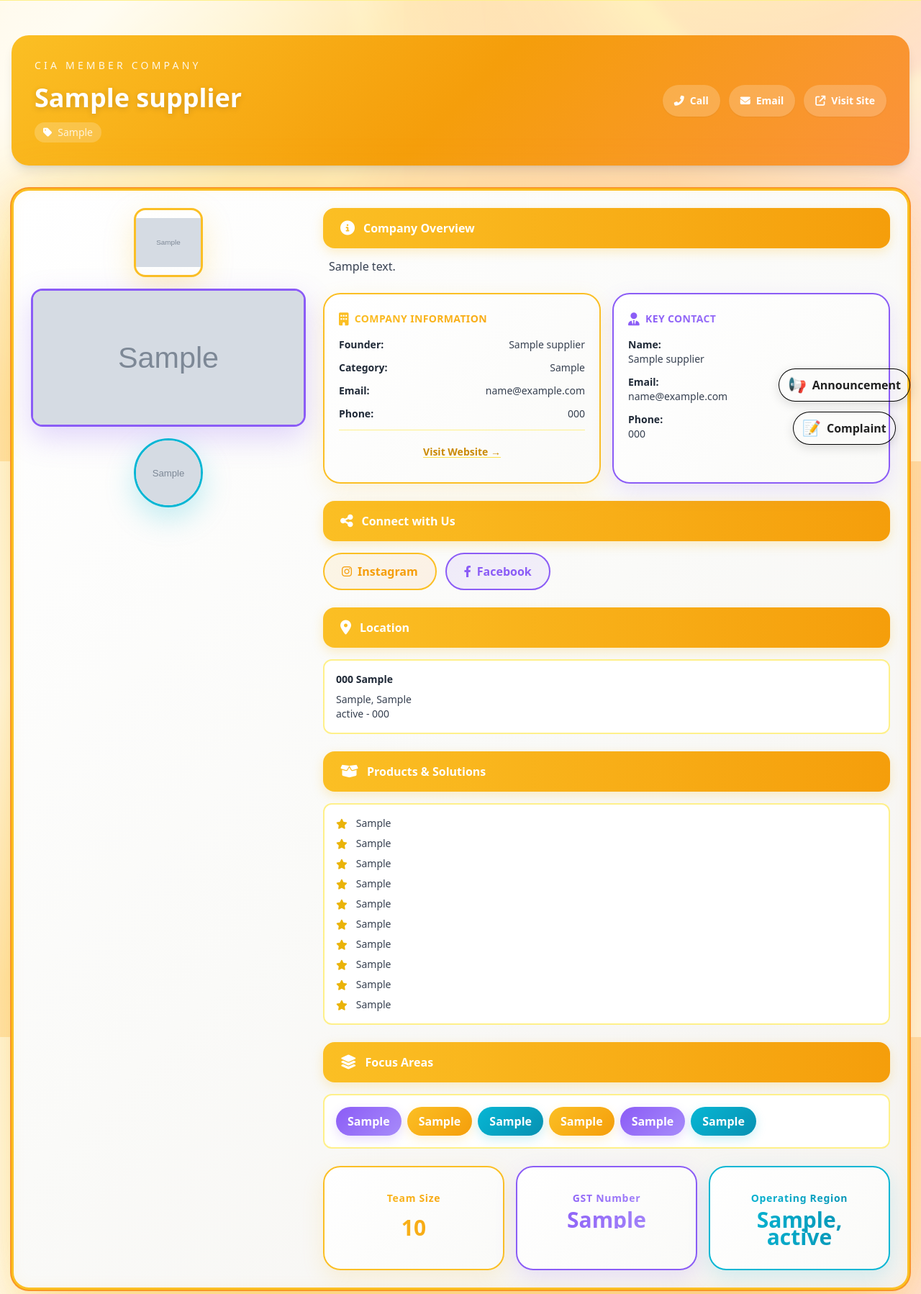
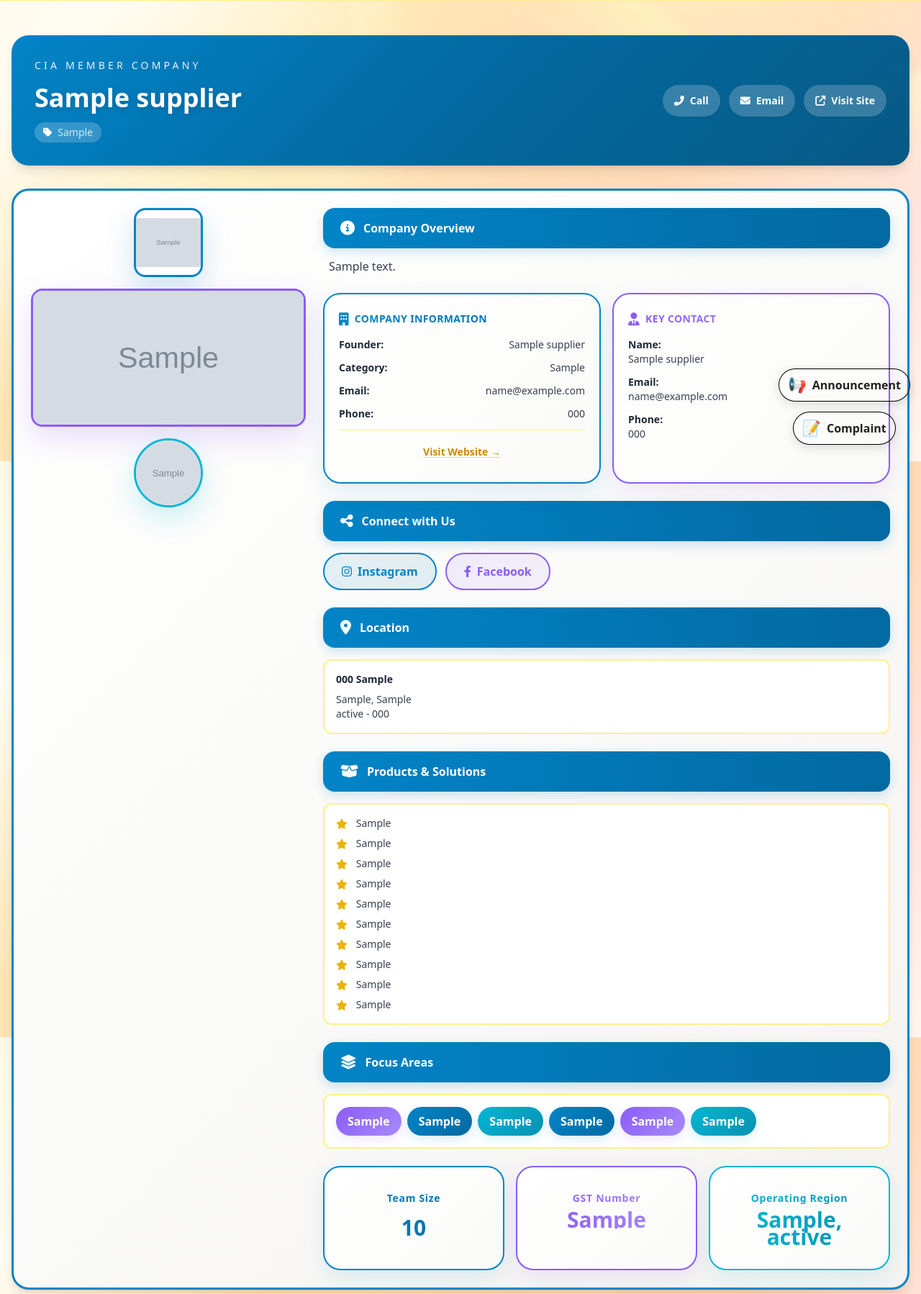
Before and after one commit to techspire01/ciadev, a Django app: a page that uses app/templates/supplier_detail.html in a window 1280 px wide. Shown: the part 159-1957 px from the top of the page at 72% size. Run offline with Django 5.2, Linux system fonts and the light colour scheme; tables that the repository leaves empty hold one stand-in row (values such as "Sample post"); grey boxes marked "Sample" are stand-in pictures; some libraries are stand-ins or nearby versions.

Commit message:
UI Enhancements: Professional blue theme for supplier_detail with lightbox gallery, 1:1 image ratio, and improved styling across all pages

```diff
--- a/app/templates/supplier_detail.html
+++ b/app/templates/supplier_detail.html
@@ -104,43 +104,31 @@
         /* Enhanced container styling */
         .supplier-card {
             background: linear-gradient(135deg, #FFFFFF 0%, #FAFAF8 50%, #F5F3F0 100%);
-            border: 3px solid;
-            border-color: #FBBF24;
+            border: 3px solid #0284c7;
             box-shadow:
-                0 0 0 1px #F59E0B,
-                0 0 0 2px #FB923C,
-                0 40px 80px -20px rgba(251, 191, 36, 0.35),
-                0 0 60px rgba(251, 191, 36, 0.25),
+                0 0 0 1px #0284c7,
+                0 0 0 2px #0369a1,
+                0 40px 80px -20px rgba(2, 132, 199, 0.2),
+                0 0 60px rgba(2, 132, 199, 0.15),
                 inset 0 1px 0 rgba(255, 255, 255, 0.9),
-                inset -1px -1px 20px rgba(251, 191, 36, 0.05);
-            animation: containerGlow 3s ease-in-out infinite;
+                inset -1px -1px 20px rgba(2, 132, 199, 0.03);
+            transition: all 0.3s ease;
         }
 
-        @keyframes containerGlow {
-            0%, 100% {
-                box-shadow:
-                    0 0 0 1px #F59E0B,
-                    0 0 0 2px #FB923C,
-                    0 40px 80px -20px rgba(251, 191, 36, 0.35),
-                    0 0 60px rgba(251, 191, 36, 0.25),
-                    inset 0 1px 0 rgba(255, 255, 255, 0.9),
-                    inset -1px -1px 20px rgba(251, 191, 36, 0.05);
-            }
-            50% {
-                box-shadow:
-                    0 0 0 1px #F59E0B,
-                    0 0 0 2px #FB923C,
-                    0 40px 80px -20px rgba(251, 191, 36, 0.45),
-                    0 0 80px rgba(251, 191, 36, 0.35),
-                    inset 0 1px 0 rgba(255, 255, 255, 0.9),
-                    inset -1px -1px 20px rgba(251, 191, 36, 0.08);
-            }
+        .supplier-card:hover {
+            box-shadow:
+                0 0 0 1px #0284c7,
+                0 0 0 2px #0369a1,
+                0 40px 80px -20px rgba(2, 132, 199, 0.3),
+                0 0 80px rgba(2, 132, 199, 0.25),
+                inset 0 1px 0 rgba(255, 255, 255, 0.9),
+                inset -1px -1px 20px rgba(2, 132, 199, 0.05);
         }
 
-        /* Header section with warm gradient */
+        /* Header section with professional gradient */
         .detail-header {
-            background: linear-gradient(135deg, #FBBF24 0%, #F59E0B 50%, #FB923C 100%);
-            box-shadow: 0 20px 60px rgba(251, 191, 36, 0.3);
+            background: linear-gradient(135deg, #0284c7 0%, #0369a1 50%, #075985 100%);
+            box-shadow: 0 20px 60px rgba(2, 132, 199, 0.3);
         }
 
         .detail-header h1 {
@@ -151,31 +139,31 @@
         /* Enhanced info cards with varied colors */
         .info-card {
             background: linear-gradient(135deg, #FFFFFF 0%, #FAFAF8 100%);
-            border: 2px solid #FBBF24;
+            border: 2px solid #0284c7;
             border-radius: 1.5rem;
-            box-shadow: 0 10px 30px rgba(251, 191, 36, 0.15);
+            box-shadow: 0 10px 30px rgba(2, 132, 199, 0.12);
             transition: all 0.3s ease;
             overflow: hidden;
         }
 
         .info-card:hover {
             transform: translateY(-5px);
-            box-shadow: 0 20px 50px rgba(251, 191, 36, 0.25);
-            border-color: #F59E0B;
+            box-shadow: 0 20px 50px rgba(2, 132, 199, 0.2);
+            border-color: #0369a1;
         }
 
         .info-card:nth-child(2) {
             border-color: #8b5cf6;
-            box-shadow: 0 10px 30px rgba(139, 92, 246, 0.15);
+            box-shadow: 0 10px 30px rgba(139, 92, 246, 0.12);
         }
 
         .info-card:nth-child(2):hover {
-            box-shadow: 0 20px 50px rgba(139, 92, 246, 0.25);
+            box-shadow: 0 20px 50px rgba(139, 92, 246, 0.2);
             border-color: #a78bfa;
         }
 
         .info-card h5 {
-            background: linear-gradient(90deg, #FBBF24, #F59E0B);
+            background: linear-gradient(90deg, #0284c7, #0369a1);
             -webkit-background-clip: text;
             -webkit-text-fill-color: transparent;
             background-clip: text;
@@ -195,36 +183,36 @@
             align-items: center;
             gap: 0.75rem;
             padding: 1rem 1.5rem;
-            background: linear-gradient(90deg, #FBBF24 0%, #F59E0B 100%);
+            background: linear-gradient(90deg, #0284c7 0%, #0369a1 100%);
             border-radius: 1rem;
             color: white;
             font-weight: 700;
-            box-shadow: 0 5px 15px rgba(251, 191, 36, 0.25);
+            box-shadow: 0 5px 15px rgba(2, 132, 199, 0.2);
         }
 
         .section-header:nth-of-type(2) {
             background: linear-gradient(90deg, #06b6d4 0%, #0891b2 100%);
-            box-shadow: 0 5px 15px rgba(6, 182, 212, 0.25);
+            box-shadow: 0 5px 15px rgba(6, 182, 212, 0.2);
         }
 
         .section-header:nth-of-type(3) {
             background: linear-gradient(90deg, #8b5cf6 0%, #a78bfa 100%);
-            box-shadow: 0 5px 15px rgba(139, 92, 246, 0.25);
+            box-shadow: 0 5px 15px rgba(139, 92, 246, 0.2);
         }
 
         .section-header:nth-of-type(4) {
             background: linear-gradient(90deg, #ec4899 0%, #f472b6 100%);
-            box-shadow: 0 5px 15px rgba(236, 72, 153, 0.25);
+            box-shadow: 0 5px 15px rgba(236, 72, 153, 0.2);
         }
 
         .section-header:nth-of-type(5) {
             background: linear-gradient(90deg, #10b981 0%, #34d399 100%);
-            box-shadow: 0 5px 15px rgba(16, 185, 129, 0.25);
+            box-shadow: 0 5px 15px rgba(16, 185, 129, 0.2);
         }
 
         .section-header:nth-of-type(6) {
-            background: linear-gradient(90deg, #f97316 0%, #fb923c 100%);
-            box-shadow: 0 5px 15px rgba(249, 115, 22, 0.25);
+            background: linear-gradient(90deg, #e11d48 0%, #f43f5e 100%);
+            box-shadow: 0 5px 15px rgba(225, 29, 72, 0.2);
         }
 
         .section-header i {
@@ -234,43 +222,45 @@
         /* Featured image styling with varied colors */
         .featured-image {
             border-radius: 2rem;
-            border: 3px solid #FBBF24;
-            box-shadow: 0 15px 40px rgba(251, 191, 36, 0.25);
+            border: 3px solid #0284c7;
+            box-shadow: 0 15px 40px rgba(2, 132, 199, 0.2);
             transition: all 0.3s ease;
             overflow: hidden;
         }
 
         .featured-image:nth-of-type(2) {
             border-color: #8b5cf6;
-            box-shadow: 0 15px 40px rgba(139, 92, 246, 0.25);
+            box-shadow: 0 15px 40px rgba(139, 92, 246, 0.2);
         }
 
         .featured-image:nth-of-type(3) {
             border-color: #06b6d4;
-            box-shadow: 0 15px 40px rgba(6, 182, 212, 0.25);
+            box-shadow: 0 15px 40px rgba(6, 182, 212, 0.2);
         }
 
         .featured-image:hover {
             transform: scale(1.02);
-            box-shadow: 0 25px 60px rgba(251, 191, 36, 0.35);
+            box-shadow: 0 25px 60px rgba(2, 132, 199, 0.3);
         }
 
         .featured-image:nth-of-type(2):hover {
-            box-shadow: 0 25px 60px rgba(139, 92, 246, 0.35);
+            box-shadow: 0 25px 60px rgba(139, 92, 246, 0.3);
         }
 
         .featured-image:nth-of-type(3):hover {
-            box-shadow: 0 25px 60px rgba(6, 182, 212, 0.35);
+            box-shadow: 0 25px 60px rgba(6, 182, 212, 0.3);
         }
 
-        /* Product gallery with varied colors */
+        /* Product gallery with varied colors and 1:1 aspect ratio */
         .product-gallery-item {
             position: relative;
             overflow: hidden;
             border-radius: 1.5rem;
-            border: 2px solid #FBBF24;
+            border: 2px solid #0284c7;
             transition: all 0.3s ease;
             cursor: pointer;
+            aspect-ratio: 1 / 1;
+            object-fit: cover;
         }
 
         .product-gallery-item:nth-child(2n) {
@@ -309,32 +299,116 @@
             left: 0;
             right: 0;
             bottom: 0;
-            background: linear-gradient(135deg, rgba(251, 191, 36, 0.4), rgba(251, 146, 60, 0.3));
+            background: linear-gradient(135deg, rgba(2, 132, 199, 0.3), rgba(3, 105, 161, 0.2));
             opacity: 0;
             transition: opacity 0.3s ease;
         }
 
         .product-gallery-item:nth-child(2n)::after {
-            background: linear-gradient(135deg, rgba(139, 92, 246, 0.4), rgba(167, 139, 250, 0.3));
+            background: linear-gradient(135deg, rgba(139, 92, 246, 0.3), rgba(167, 139, 250, 0.2));
         }
 
         .product-gallery-item:nth-child(3n)::after {
-            background: linear-gradient(135deg, rgba(6, 182, 212, 0.4), rgba(34, 211, 238, 0.3));
+            background: linear-gradient(135deg, rgba(6, 182, 212, 0.3), rgba(34, 211, 238, 0.2));
         }
 
         .product-gallery-item:nth-child(4n)::after {
-            background: linear-gradient(135deg, rgba(236, 72, 153, 0.4), rgba(244, 114, 182, 0.3));
+            background: linear-gradient(135deg, rgba(236, 72, 153, 0.3), rgba(244, 114, 182, 0.2));
         }
 
         .product-gallery-item:hover::after {
             opacity: 1;
         }
 
+        /* Image modal styling */
+        .image-modal {
+            display: none;
+            position: fixed;
+            top: 0;
+            left: 0;
+            width: 100%;
+            height: 100%;
+            background: rgba(0, 0, 0, 0.7);
+            backdrop-filter: blur(4px);
+            z-index: 9999;
+            align-items: center;
+            justify-content: center;
+            padding: 1rem;
+        }
+
+        .image-modal.active {
+            display: flex;
+        }
+
+        .image-modal-content {
+            position: relative;
+            max-width: 90vw;
+            max-height: 90vh;
+            background: white;
+            border-radius: 1rem;
+            overflow: hidden;
+            box-shadow: 0 25px 80px rgba(0, 0, 0, 0.3);
+        }
+
+        .image-modal img {
+            width: 100%;
+            height: 100%;
+            object-fit: contain;
+        }
+
+        .modal-close {
+            position: absolute;
+            top: 1rem;
+            right: 1rem;
+            background: rgba(0, 0, 0, 0.5);
+            color: white;
+            border: none;
+            border-radius: 50%;
+            width: 2.5rem;
+            height: 2.5rem;
+            font-size: 1.5rem;
+            cursor: pointer;
+            transition: all 0.3s ease;
+            z-index: 10000;
+        }
+
+        .modal-close:hover {
+            background: rgba(0, 0, 0, 0.8);
+            transform: rotate(90deg);
+        }
+
+        .modal-nav {
+            position: absolute;
+            top: 50%;
+            transform: translateY(-50%);
+            background: rgba(0, 0, 0, 0.5);
+            color: white;
+            border: none;
+            padding: 1rem;
+            cursor: pointer;
+            font-size: 1.5rem;
+            border-radius: 0.5rem;
+            transition: all 0.3s ease;
+            z-index: 10000;
+        }
+
+        .modal-nav:hover {
+            background: rgba(0, 0, 0, 0.8);
+        }
+
+        .modal-nav.prev {
+            left: 1rem;
+        }
+
+        .modal-nav.next {
+            right: 1rem;
+        }
+
         /* Social buttons with varied colors */
         .social-btn {
-            background: linear-gradient(135deg, rgba(251, 191, 36, 0.1), rgba(251, 146, 60, 0.1));
-            border: 2px solid #FBBF24;
-            color: #F59E0B;
+            background: linear-gradient(135deg, rgba(2, 132, 199, 0.1), rgba(3, 105, 161, 0.1));
+            border: 2px solid #0284c7;
+            color: #0284c7;
             border-radius: 2rem;
             padding: 0.75rem 1.5rem;
             font-weight: 700;
@@ -366,67 +440,68 @@
 
         /* Tag styling with varied colors */
         .focus-tag {
-            background: linear-gradient(135deg, #FBBF24 0%, #F59E0B 100%);
+            background: linear-gradient(135deg, #0284c7 0%, #0369a1 100%);
             color: white;
             padding: 0.5rem 1rem;
             border-radius: 2rem;
             font-weight: 600;
-            box-shadow: 0 5px 15px rgba(251, 191, 36, 0.2);
+            box-shadow: 0 5px 15px rgba(2, 132, 199, 0.15);
             transition: all 0.3s ease;
             display: inline-block;
         }
 
         .focus-tag:nth-child(odd) {
             background: linear-gradient(135deg, #8b5cf6 0%, #a78bfa 100%);
-            box-shadow: 0 5px 15px rgba(139, 92, 246, 0.2);
+            box-shadow: 0 5px 15px rgba(139, 92, 246, 0.15);
         }
 
         .focus-tag:nth-child(3n) {
             background: linear-gradient(135deg, #06b6d4 0%, #0891b2 100%);
-            box-shadow: 0 5px 15px rgba(6, 182, 212, 0.2);
+            box-shadow: 0 5px 15px rgba(6, 182, 212, 0.15);
         }
 
         .focus-tag:hover {
             transform: translateY(-2px);
-            box-shadow: 0 8px 20px rgba(0, 0, 0, 0.2);
+            box-shadow: 0 8px 20px rgba(0, 0, 0, 0.15);
         }
 
         /* Stat cards with varied color gradients */
         .stat-card {
             background: linear-gradient(135deg, #FFFFFF 0%, #FAFAF8 100%);
-            border: 2px solid #FBBF24;
+            border: 2px solid #0284c7;
             border-radius: 1.5rem;
             padding: 2rem;
             text-align: center;
             transition: all 0.3s ease;
-            box-shadow: 0 10px 30px rgba(251, 191, 36, 0.15);
+            box-shadow: 0 10px 30px rgba(2, 132, 199, 0.12);
+            user-select: none;
         }
 
         .stat-card:nth-child(2) {
             border-color: #8b5cf6;
-            box-shadow: 0 10px 30px rgba(139, 92, 246, 0.15);
+            box-shadow: 0 10px 30px rgba(139, 92, 246, 0.12);
         }
 
         .stat-card:nth-child(3) {
             border-color: #06b6d4;
-            box-shadow: 0 10px 30px rgba(6, 182, 212, 0.15);
+            box-shadow: 0 10px 30px rgba(6, 182, 212, 0.12);
         }
 
         .stat-card:hover {
             transform: translateY(-5px);
-            box-shadow: 0 20px 50px rgba(251, 191, 36, 0.25);
+            box-shadow: 0 20px 50px rgba(2, 132, 199, 0.2);
         }
 
         .stat-card:nth-child(2):hover {
-            box-shadow: 0 20px 50px rgba(139, 92, 246, 0.25);
+            box-shadow: 0 20px 50px rgba(139, 92, 246, 0.2);
         }
 
         .stat-card:nth-child(3):hover {
-            box-shadow: 0 20px 50px rgba(6, 182, 212, 0.25);
+            box-shadow: 0 20px 50px rgba(6, 182, 212, 0.2);
         }
 
         .stat-card p:first-child {
-            background: linear-gradient(90deg, #FBBF24, #F59E0B);
+            background: linear-gradient(90deg, #0284c7, #0369a1);
             -webkit-background-clip: text;
             -webkit-text-fill-color: transparent;
             background-clip: text;
@@ -452,7 +527,7 @@
         .stat-card p:last-child {
             font-size: 1.875rem;
             font-weight: 900;
-            background: linear-gradient(90deg, #FBBF24, #F59E0B);
+            background: linear-gradient(90deg, #0284c7, #0369a1);
             -webkit-background-clip: text;
             -webkit-text-fill-color: transparent;
             background-clip: text;
@@ -780,5 +871,47 @@
 {% include 'partials/floating_buttons.html' %}
 
     <script src="{% static 'js/script.js' %}"></script>
+
+    <script>
+        let currentImageIndex = 0;
+        const productImages = Array.from(document.querySelectorAll('.product-gallery-item')).map(img => img.src);
+
+        function openImageModal(imageSrc) {
+            currentImageIndex = productImages.indexOf(imageSrc);
+            document.getElementById('modalImage').src = imageSrc;
+            document.getElementById('imageModal').classList.add('active');
+            document.body.style.overflow = 'hidden';
+        }
+
+        function closeImageModal() {
+            document.getElementById('imageModal').classList.remove('active');
+            document.body.style.overflow = 'auto';
+        }
+
+        function nextImage() {
+            currentImageIndex = (currentImageIndex + 1) % productImages.length;
+            document.getElementById('modalImage').src = productImages[currentImageIndex];
+        }
+
+        function previousImage() {
+            currentImageIndex = (currentImageIndex - 1 + productImages.length) % productImages.length;
+            document.getElementById('modalImage').src = productImages[currentImageIndex];
+        }
+
+        // Keyboard navigation
+        document.addEventListener('keydown', (e) => {
+            const modal = document.getElementById('imageModal');
+            if (modal.classList.contains('active')) {
+                if (e.key === 'ArrowRight') nextImage();
+                if (e.key === 'ArrowLeft') previousImage();
+                if (e.key === 'Escape') closeImageModal();
+            }
+        });
+
+        // Close modal when clicking outside the image
+        document.getElementById('imageModal').addEventListener('click', (e) => {
+            if (e.target.id === 'imageModal') closeImageModal();
+        });
+    </script>
 </body>
 </html>
```
Also changed, not shown: other parts of app/templates/supplier_detail.html (+26 -10 lines).
